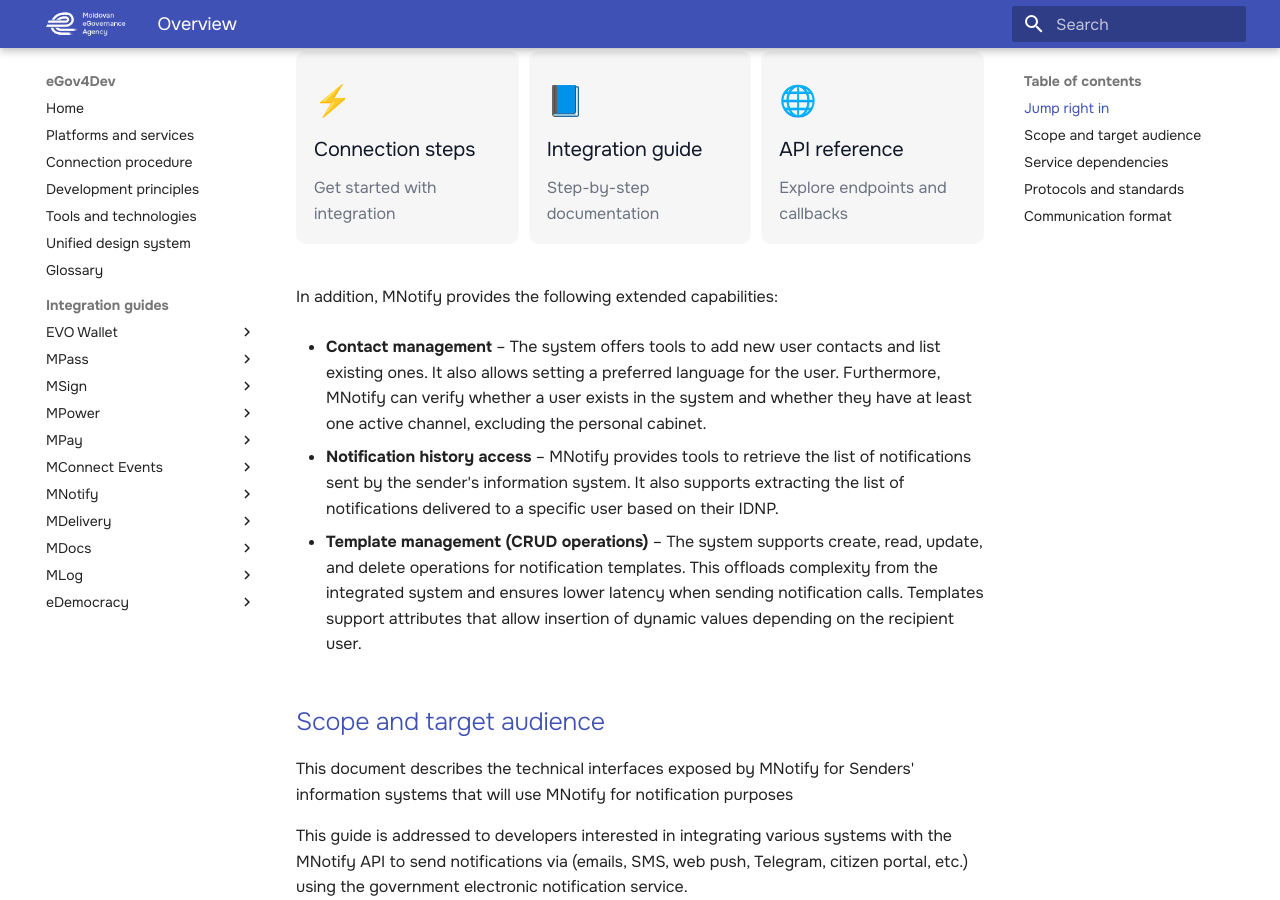
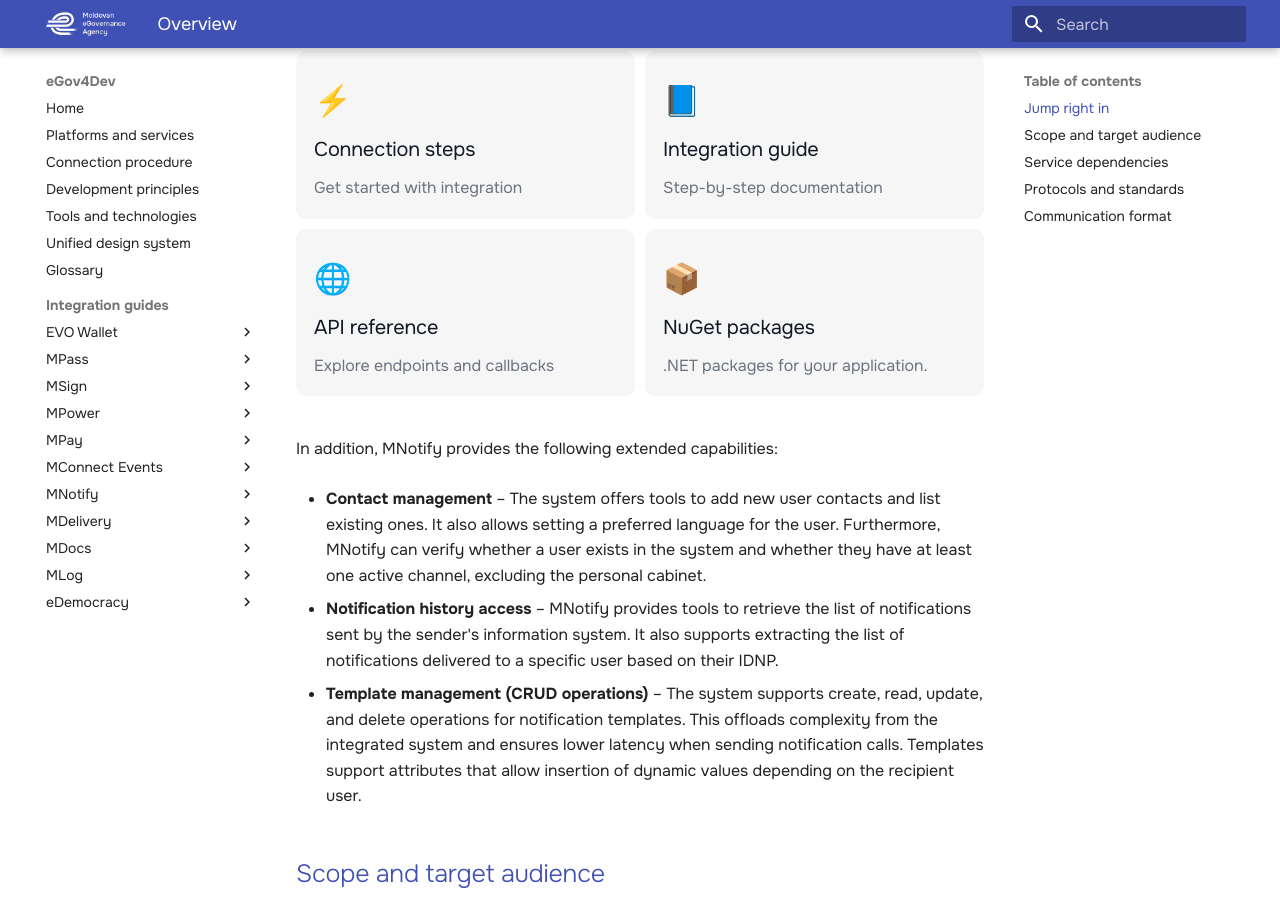
Before and after one commit to egov-moldova/egov4dev, an MkDocs documentation site: the page built from docs/guides/mnotify/index.md, in a window 1280 px wide and 900 px high, scrolled down 429 px. Built offline with MkDocs 1.6.1 and Material for MkDocs 9.7.7, drawn with Linux system fonts in a browser that asks for light colours.

Commit message:
Add NuGet packages link to MNotify documentation
Added a link to NuGet packages in the MNotify guide.

```diff
--- a/docs/guides/mnotify/index.md
+++ b/docs/guides/mnotify/index.md
@@ -18,10 +18,17 @@
       <h3 class="quick-link-title">Integration guide</h3>
       <p class="quick-link-description">Step-by-step documentation</p>
     </a>
+  </div>
+      <div class="quick-links-container">
     <a href="api-reference/" class="quick-link-card">
       <div class="quick-link-icon">🌐</div>
       <h3 class="quick-link-title">API reference</h3>
       <p class="quick-link-description">Explore endpoints and callbacks</p>
+    </a>
+    <a href="https://www.nuget.org/profiles/egov-moldova" class="quick-link-card">
+      <div class="quick-link-icon">📦</div>
+      <h3 class="quick-link-title">NuGet packages</h3>
+      <p class="quick-link-description">.NET packages for your application.</p>
     </a>
   </div>
 </div>
```
